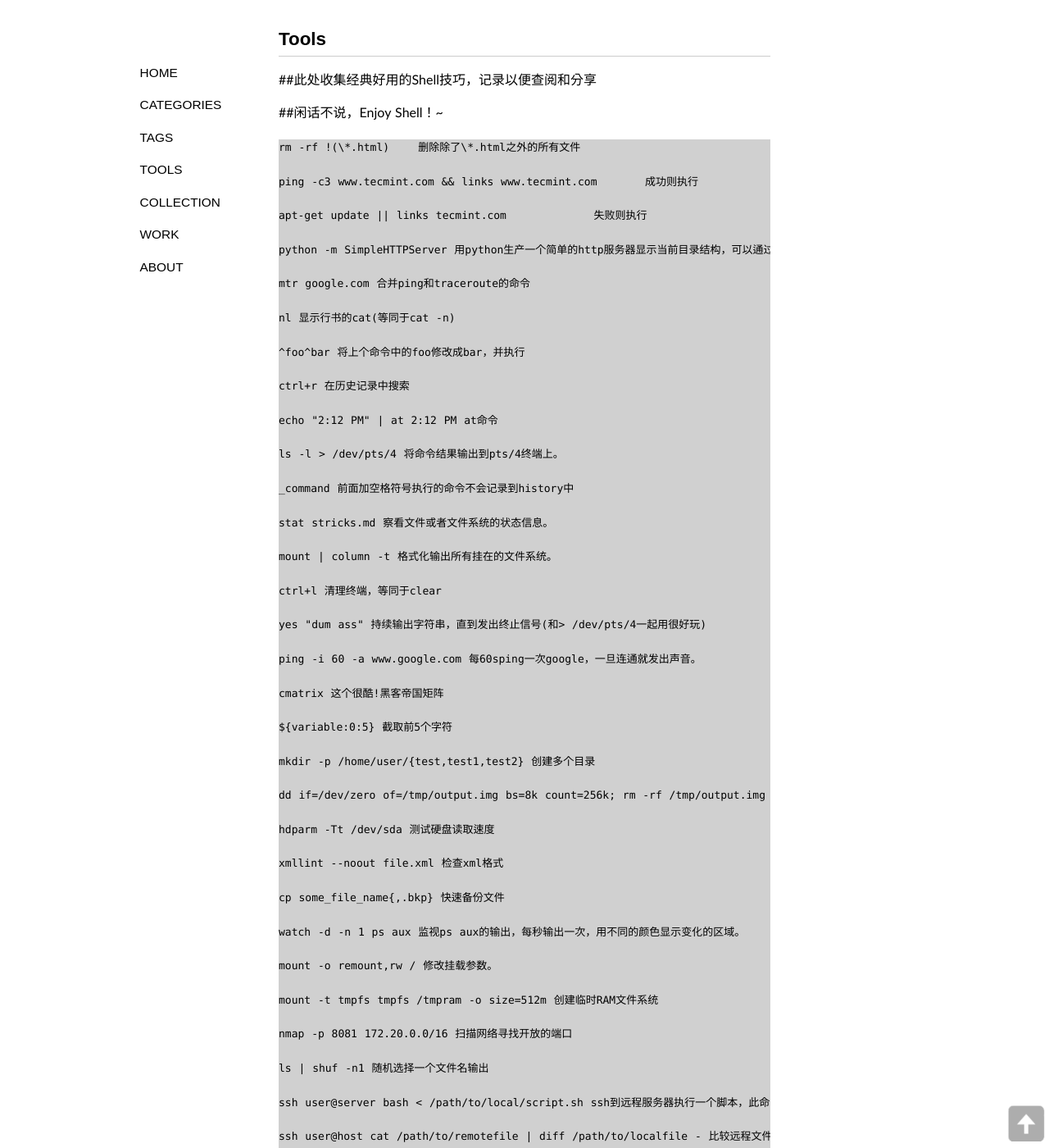
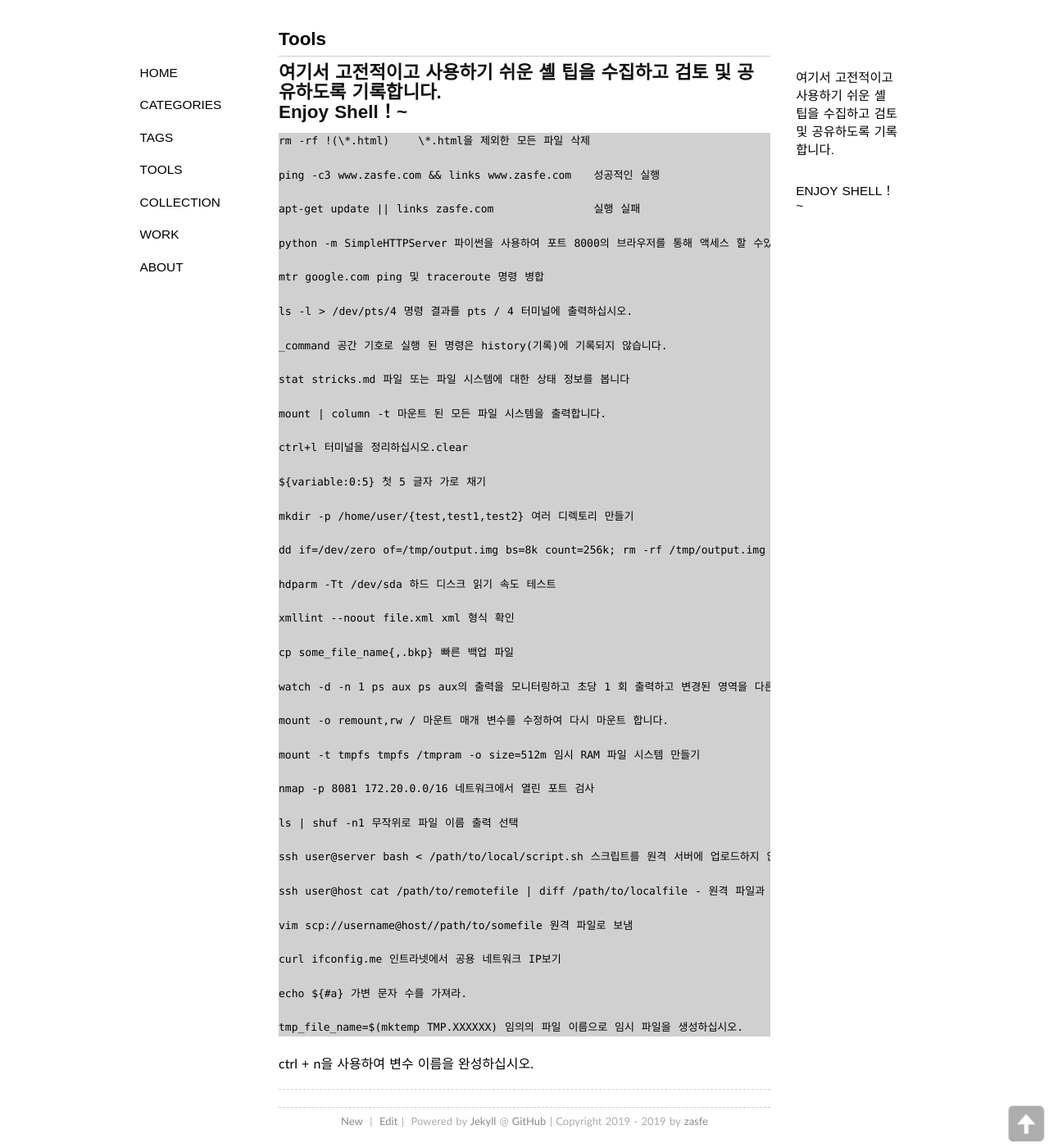
Before and after one commit to zasfe/Today-I-learned-old, a Jekyll site: the page built from tools/index.md, in a window 1280 px wide and 1400 px high. Shown: the whole window at 82% size. Built offline with Jekyll 4.4.1, drawn with Linux system fonts in a browser that asks for light colours; some web fonts are replaced; some of the changed text lies outside the part shown.

Commit message:
thema edit

```diff
--- a/index.html
+++ b/index.html
@@ -5,7 +5,7 @@
 
 <div id='tag_cloud'>
 {% for cat in site.categories %}
-	<a href="/categories/#{{ cat[0] }}" title="{{ cat[0] }}" rel="{{ cat[1].size }}">{{ cat[0] }} ({{ cat[1].size }})</a>
+	<a href="{{ site.baseurl }}/categories/#{{ cat[0] }}" title="{{ cat[0] }}" rel="{{ cat[1].size }}">{{ cat[0] }} ({{ cat[1].size }})</a>
 {% endfor %}
 </div>
 
@@ -48,7 +48,7 @@
 			{% if count == paginator.page %}
 			<span class="current-page">{{count}}</span>
 			{% else %}
-			<a href="/page{{count}}">{{count}}</a>
+			<a href="{{ site.baseurl }}/page{{count}}">{{count}}</a>
 			{% endif %}
 		{% endfor %}
 
--- a/tools/index.md
+++ b/tools/index.md
@@ -5,112 +5,91 @@
 
 ---
 
-##此处收集经典好用的Shell技巧，记录以便查阅和分享
+## 여기서 고전적이고 사용하기 쉬운 셸 팁을 수집하고 검토 및 공유하도록 기록합니다.
 
-##闲话不说，Enjoy Shell！~
+## Enjoy Shell！~
 
 	rm -rf !(\*.html)
-删除除了\*.html之外的所有文件
+\*.html을 제외한 모든 파일 삭제
 
-	ping -c3 www.tecmint.com && links www.tecmint.com
-成功则执行
+	ping -c3 www.zasfe.com && links www.zasfe.com
+성공적인 실행
 
-	apt-get update || links tecmint.com
-失败则执行
+	apt-get update || links zasfe.com
+실행 실패
 
 	python -m SimpleHTTPServer
-用python生产一个简单的http服务器显示当前目录结构，可以通过浏览器在端口8000访问
+파이썬을 사용하여 포트 8000의 브라우저를 통해 액세스 할 수있는 현재 디렉토리 구조를 표시하는 간단한 http 서버를 생성
 
 	mtr google.com
-合并ping和traceroute的命令
-
-	nl
-显示行书的cat(等同于cat -n)
-
-	^foo^bar
-将上个命令中的foo修改成bar，并执行
-
-	ctrl+r
-在历史记录中搜索
-
-	echo "2:12 PM" | at 2:12 PM
-at命令
+ping 및 traceroute 명령 병합
 
 	ls -l > /dev/pts/4
-将命令结果输出到pts/4终端上。
+명령 결과를 pts / 4 터미널에 출력하십시오.
 
 	_command
-前面加空格符号执行的命令不会记录到history中
+공간 기호로 실행 된 명령은 history(기록)에 기록되지 않습니다.
 
 	stat stricks.md
-察看文件或者文件系统的状态信息。
+파일 또는 파일 시스템에 대한 상태 정보를 봅니다
 
 	mount | column -t
-格式化输出所有挂在的文件系统。
+마운트 된 모든 파일 시스템을 출력합니다.
 
 	ctrl+l
-清理终端，等同于clear
-
-	yes "dum ass"
-持续输出字符串，直到发出终止信号(和> /dev/pts/4一起用很好玩)
-
-	ping -i 60 -a www.google.com
-每60sping一次google，一旦连通就发出声音。
-
-	cmatrix
-这个很酷!黑客帝国矩阵
+터미널을 정리하십시오.clear
 
 	${variable:0:5}
-截取前5个字符
+첫 5 글자 가로 채기
 
 	mkdir -p /home/user/{test,test1,test2}
-创建多个目录
+여러 디렉토리 만들기
 
 	dd if=/dev/zero of=/tmp/output.img bs=8k count=256k; rm -rf /tmp/output.img
-测试硬盘写入速度。
+하드 디스크 쓰기 속도 테스트.
 
 	hdparm -Tt /dev/sda
-测试硬盘读取速度
+하드 디스크 읽기 속도 테스트
 
 	xmllint --noout file.xml
-检查xml格式
+xml 형식 확인
 
 	cp some_file_name{,.bkp}
-快速备份文件
+빠른 백업 파일
 
 	watch -d -n 1 ps aux
-监视ps aux的输出，每秒输出一次，用不同的颜色显示变化的区域。
+ps aux의 출력을 모니터링하고 초당 1 회 출력하고 변경된 영역을 다른 색상으로 표시합니다.
 
 	mount -o remount,rw /
-修改挂载参数。
+마운트 매개 변수를 수정하여 다시 마운트 합니다.
 
 	mount -t tmpfs tmpfs /tmpram -o size=512m
-创建临时RAM文件系统
+임시 RAM 파일 시스템 만들기
 
 	nmap -p 8081 172.20.0.0/16
-扫描网络寻找开放的端口
+네트워크에서 열린 포트 검사
 
 	ls | shuf -n1
-随机选择一个文件名输出
+무작위로 파일 이름 출력 선택
 
 	ssh user@server bash < /path/to/local/script.sh
-ssh到远程服务器执行一个脚本，此命令可以避免将脚本上传到远程服务器
+스크립트를 원격 서버에 업로드하지 않도록 스크립트를 실행하려면 원격 서버에 대한 Ssh
 
 	ssh user@host cat /path/to/remotefile | diff /path/to/localfile -
-比较远程文件和本地文件的差异
+원격 파일과 로컬 파일의 차이점 비교
 
 	vim scp://username@host//path/to/somefile
-vi一个远程文件
+원격 파일로 보냄
 
 	curl ifconfig.me
-在内网下查看公网ip
+인트라넷에서 공용 네트워크 IP보기
 
 	echo ${#a}
-取变量字符个数
+가변 문자 수를 가져라.
 
 	tmp_file_name=$(mktemp TMP.XXXXXX)
-生成一个随机文件名的临时文件。
+임의의 파일 이름으로 임시 파일을 생성하십시오.
 
-使用ctrl+n补齐变量名。
+ctrl + n을 사용하여 변수 이름을 완성하십시오.
 
 ---
```
